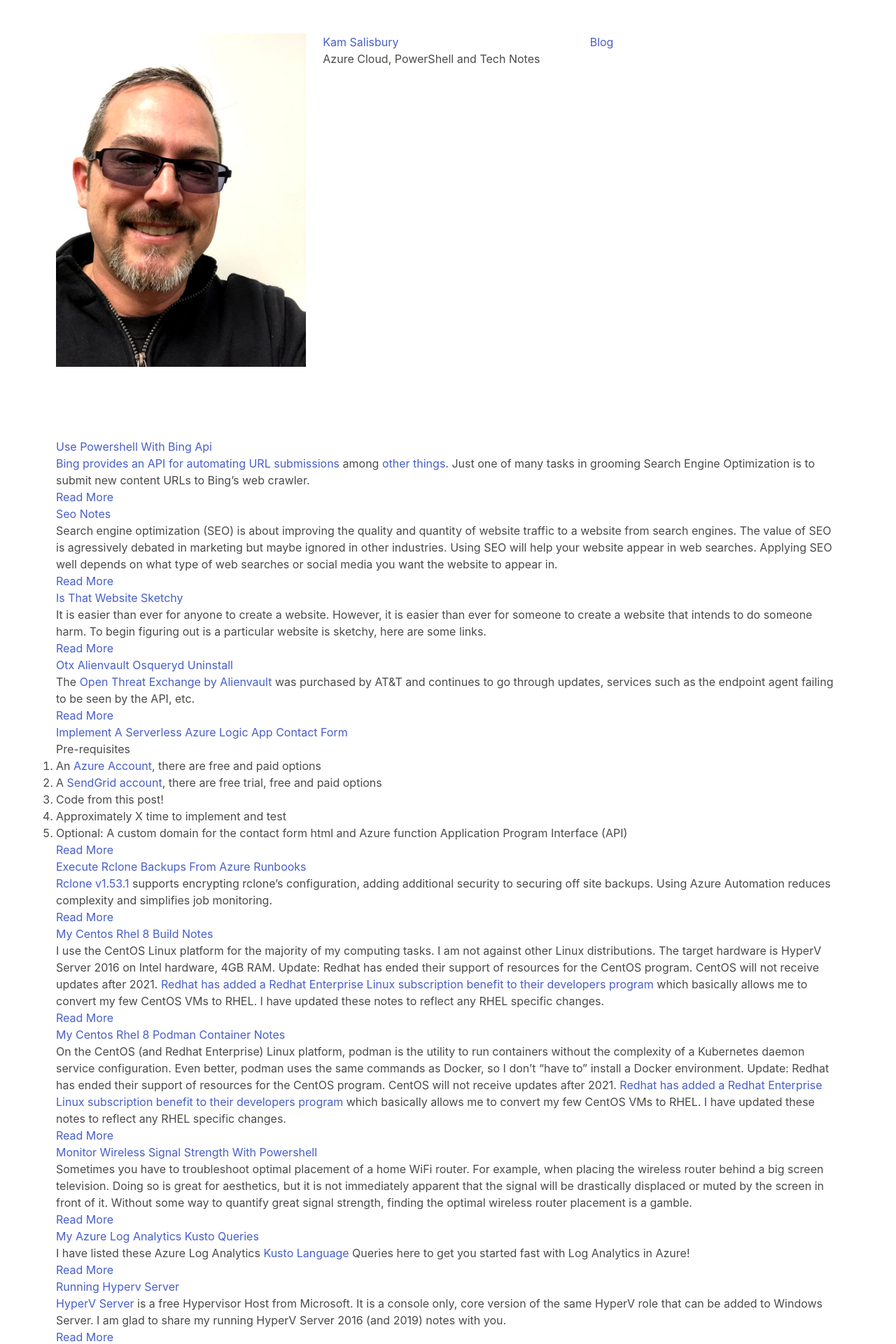
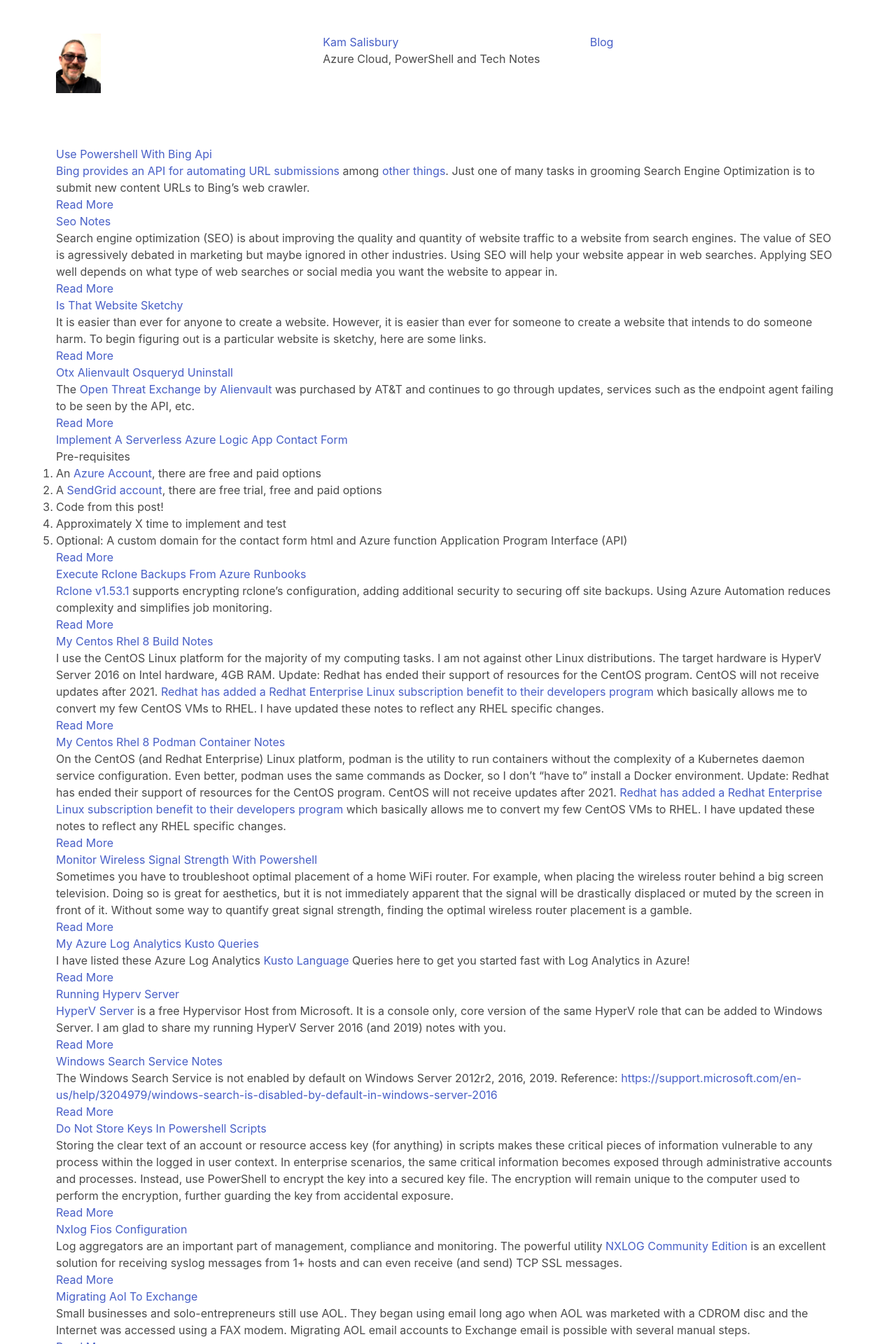
Before and after one commit to kamsalisbury/kamsalisbury.github.io, a Jekyll site: the page built from index.html, in a window 1280 px wide. Shown: the top 1920 px of the page at 70% size. Built offline with Jekyll 4.4.1, drawn with Linux system fonts in a browser that asks for light colours.

Commit message:
Update site avatar image size

```diff
--- a/_layouts/default.html
+++ b/_layouts/default.html
@@ -20,7 +20,9 @@
       <div class="container is-fluid">
         <div class="columns"><!-- <header class="masthead clearfix"> -->
           <div class="column">
-            <a href="{{ site.baseurl }}/" class="site-avatar"><img src="{{ site.avatar }}" /></a>
+            <figure class="image is-64x64">
+              <a href="{{ site.baseurl }}/" class="site-avatar"><img src="{{ site.avatar }}" /></a>
+            </figure>
           </div>
           <div class="column">
             <div class="site-info">
```
